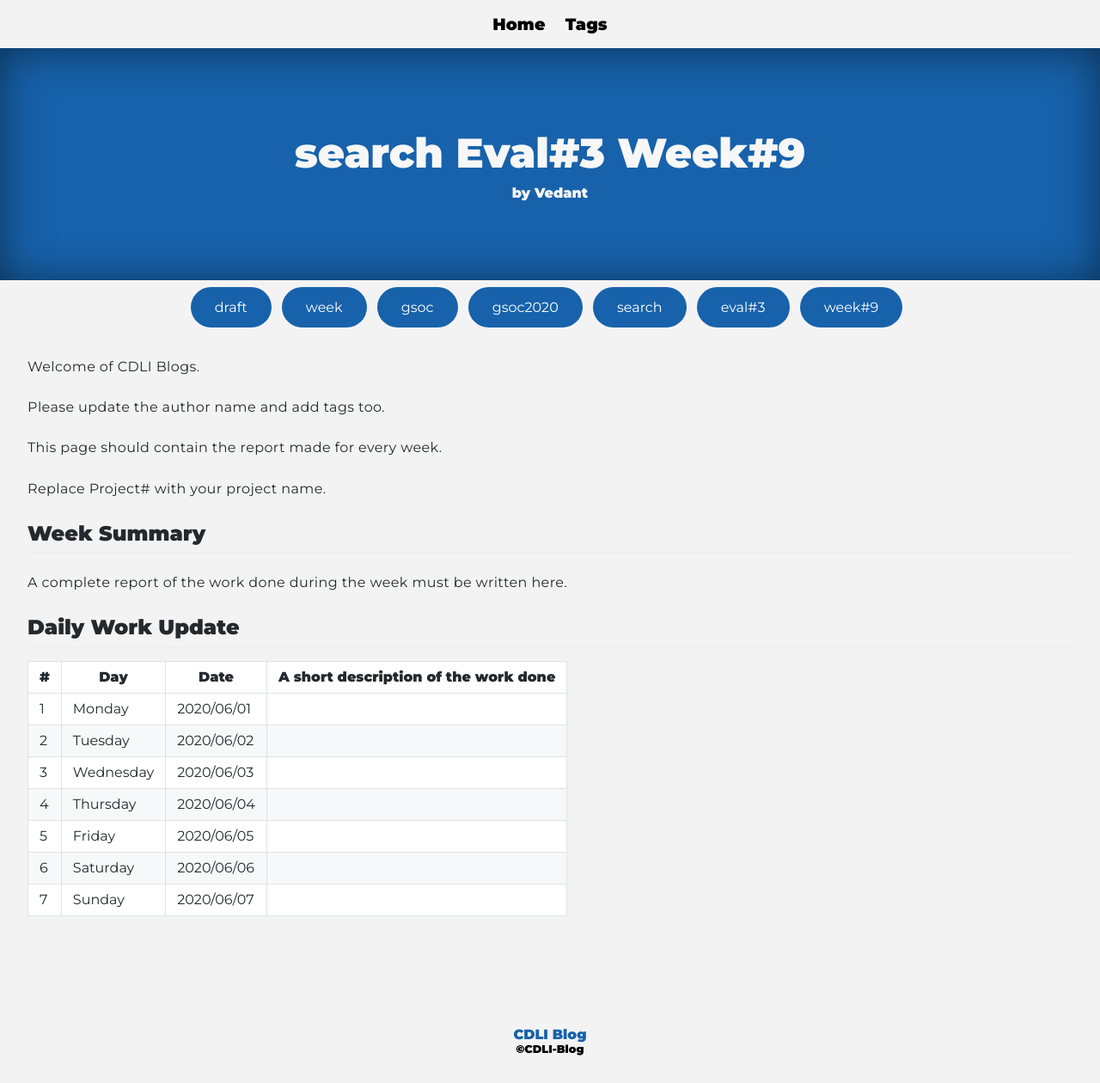
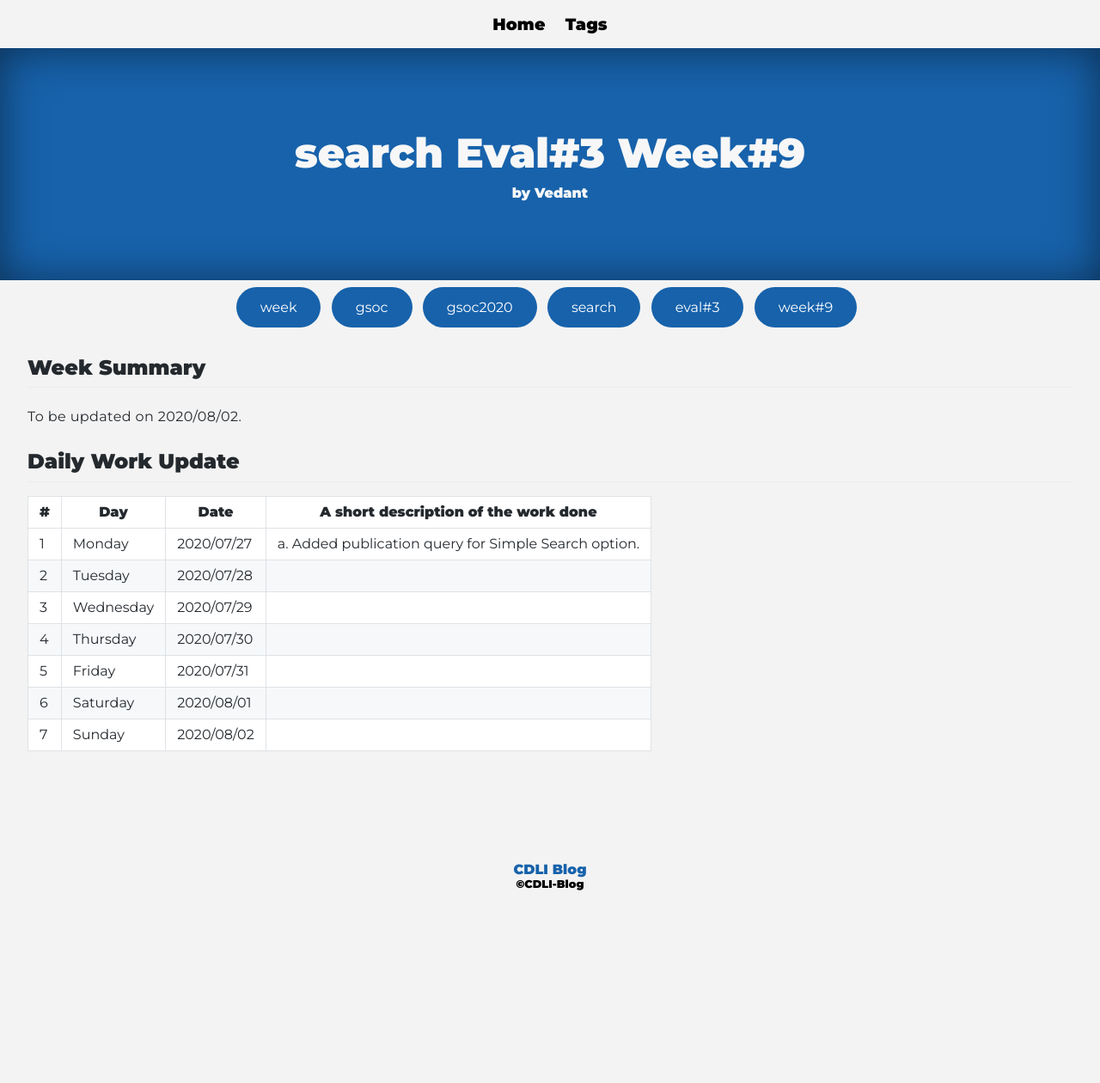
Before and after one commit to cdli-gh/blog, a Jekyll site: the page built from _blog/gsoc20/search/posts/11_week9.md, in a window 1280 px wide. Shown: the whole page at 86% size. Built offline with Jekyll 4.4.1, drawn with Linux system fonts in a browser that asks for light colours; Markdown is read by kramdown in place of the engine named in the settings; after the commit the page ends 1068 px from its top, so only the background shows below that.

Commit message:
Search : DailyUpdates 9:1

```diff
--- a/_blog/gsoc20/search/posts/11_week9.md
+++ b/_blog/gsoc20/search/posts/11_week9.md
@@ -2,29 +2,22 @@
 layout: page
 title: search Eval#3 Week#9
 author: "Vedant"
-tags: ["draft","week","gsoc","gsoc2020","search","eval#3","week#9"]
+tags: ["week","gsoc","gsoc2020","search","eval#3","week#9"]
 ---
-Welcome of CDLI Blogs.
-
-Please update the author name and add tags too.
-
-This page should contain the report made for every week.
-
-Replace Project# with your project name.
 
 ## Week Summary
 
-A complete report of the work done during the week must be written here.
+To be updated on 2020/08/02.
 
 
 ## Daily Work Update
 
 |\#|Day|Date|A short description of the work done|
 |---	|---	|---	|---	|
-|1   	| Monday 	|   2020/06/01	|   	|
-|2   	| Tuesday  	|   2020/06/02	|   	|
-|3   	| Wednesday  	|  2020/06/03 	|   	|
-|4   	| Thursday  	|   2020/06/04	|   	|
-|5   	| Friday  	|   2020/06/05	|   	|
-|6   	| Saturday  	|   2020/06/06	|   	|
-|7   	| Sunday  	|   2020/06/07	|   	|
+|1   	| Monday 	|   2020/07/27	|  a. Added publication query for Simple Search option. |
+|2   	| Tuesday  	|   2020/07/28	|   	|
+|3   	| Wednesday  	|  2020/07/29 	|   	|
+|4   	| Thursday  	|   2020/07/30	|   	|
+|5   	| Friday  	|   2020/07/31	|   	|
+|6   	| Saturday  	|   2020/08/01	|   	|
+|7   	| Sunday  	|   2020/08/02	|   	|
```
